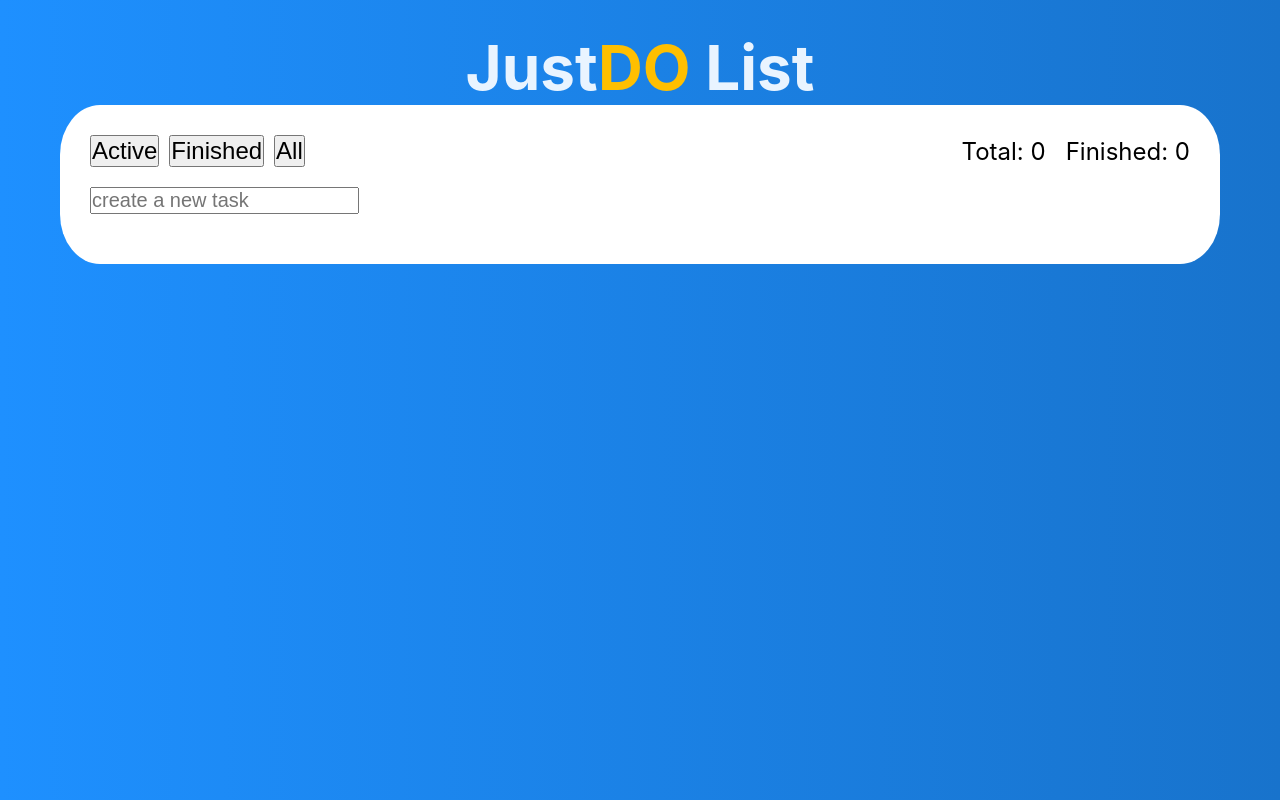
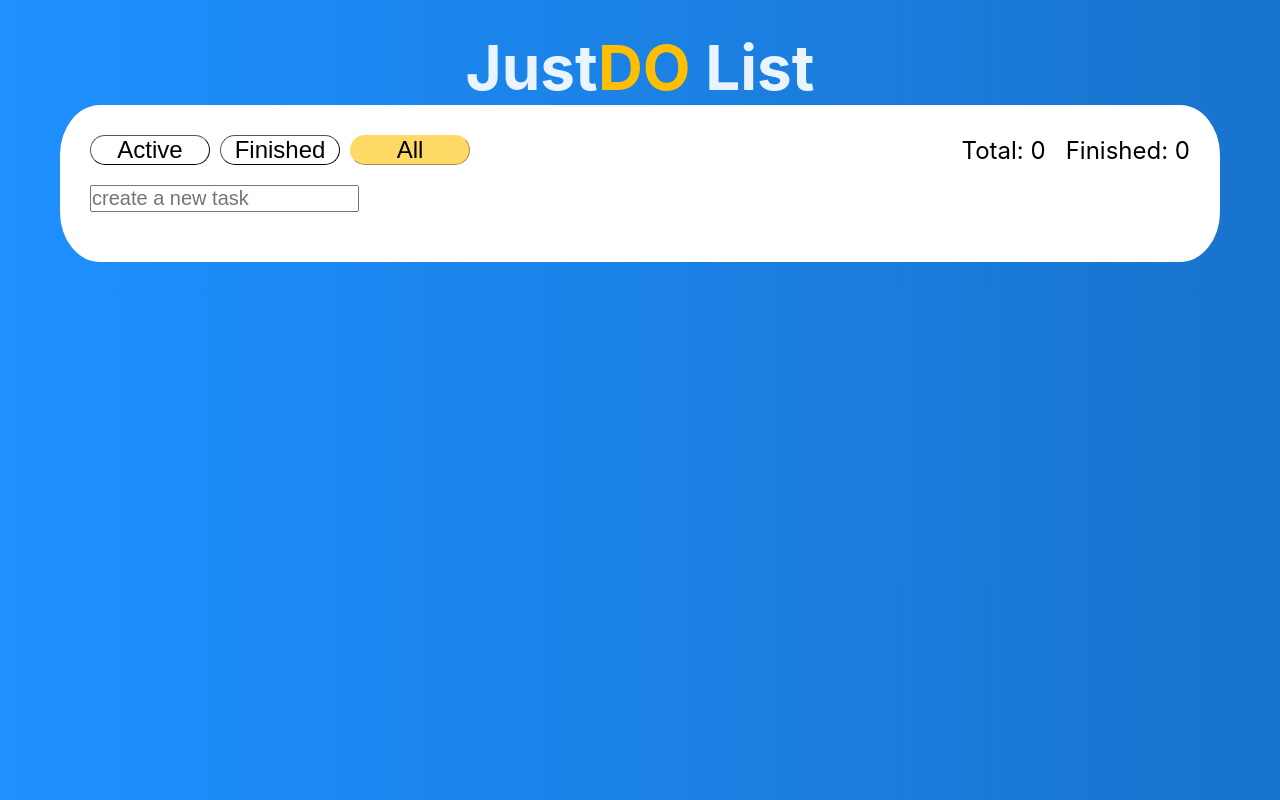
Before and after one commit to A1exeYakovlev/JustDo-list, a React (Create React App) app: page / in a window 1280 px wide. Built offline with nearby package versions, Linux system fonts and the light colour scheme.

Commit message:
Feat: add an accent color to the selected filter button

```diff
--- a/src/App.js
+++ b/src/App.js
@@ -10,7 +10,7 @@ export default function App() {
 
   let filteredTaskList;
   if (filterBy === "active") filteredTaskList = taskList.filter(task => !task.finished);
-  if (filterBy === "finished") filteredTaskList = taskList.map(task => task.finished);
+  if (filterBy === "finished") filteredTaskList = taskList.filter(task => task.finished);
   if (filterBy === "all") filteredTaskList = taskList;
 
   return (
@@ -19,7 +19,7 @@ export default function App() {
         Just<span>Do</span> List
       </h1>
       <div className="app__wrap">
-        <Top setFilterBy={setFilterBy} taskList={taskList} />
+        <Top filterBy={filterBy} setFilterBy={setFilterBy} taskList={taskList} />
         <TaskInput newTask={newTask} onNewTask={setNewTask} setTaskList={setTaskList} />
         <TaskList filteredTaskList={filteredTaskList} setTaskList={setTaskList} />
       </div>
--- a/src/components/Filter.js
+++ b/src/components/Filter.js
@@ -1,11 +1,13 @@
-export default function Filter({ children, setFilterBy, filterType }) {
+export default function Filter({ children, filterBy, setFilterBy, filterType }) {
+    const selected = filterBy === filterType;
 
     function handleFilter() {
+        if (filterBy === filterType) return
         setFilterBy(filterType)
     }
 
     return (
-        <li className="filter__btn">
+        <li className={`filter__btn ${selected ? "selected" : ""}`}>
             <button className="top-fz" onClick={handleFilter}>{children}</button>
         </li>
     )
--- a/src/components/Top.js
+++ b/src/components/Top.js
@@ -1,13 +1,13 @@
 import Filter from "./Filter";
 import Info from "./Info";
-export default function Top({ setFilterBy, taskList }) {
+export default function Top({ filterBy, setFilterBy, taskList }) {
 
     return (
         <div className="app__top">
             <ul className="top__filters">
-                <Filter filterType="active" setFilterBy={setFilterBy}>Active</Filter>
-                <Filter filterType="finished" setFilterBy={setFilterBy}>Finished</Filter>
-                <Filter filterType="all" setFilterBy={setFilterBy}>All</Filter>
+                <Filter filterBy={filterBy} filterType="active" setFilterBy={setFilterBy}>Active</Filter>
+                <Filter filterBy={filterBy} filterType="finished" setFilterBy={setFilterBy}>Finished</Filter>
+                <Filter filterBy={filterBy} filterType="all" setFilterBy={setFilterBy}>All</Filter>
             </ul>
             <Info taskList={taskList} />
         </div>
--- a/src/index.css
+++ b/src/index.css
@@ -8,6 +8,7 @@
   --dark-text: #030e19;
   --light-text: #e9f4ff;
   --accent-color: #ffbf00;
+  --light-accent: #ffd966;
 }
 
 html {
@@ -83,6 +84,18 @@ body {
   &:not(:last-child) {
     margin-right: 1rem;
   }
+
+  &.selected button {
+    background-color: var(--light-accent);
+    border-color: var(--light-accent);
+  }
+
+  button {
+    border-radius: 1.6rem;
+    border-width: 0.15rem;
+    width: 12rem;
+    background-color: transparent;
+  }
 }
 
 .app__task-input-form {
```
